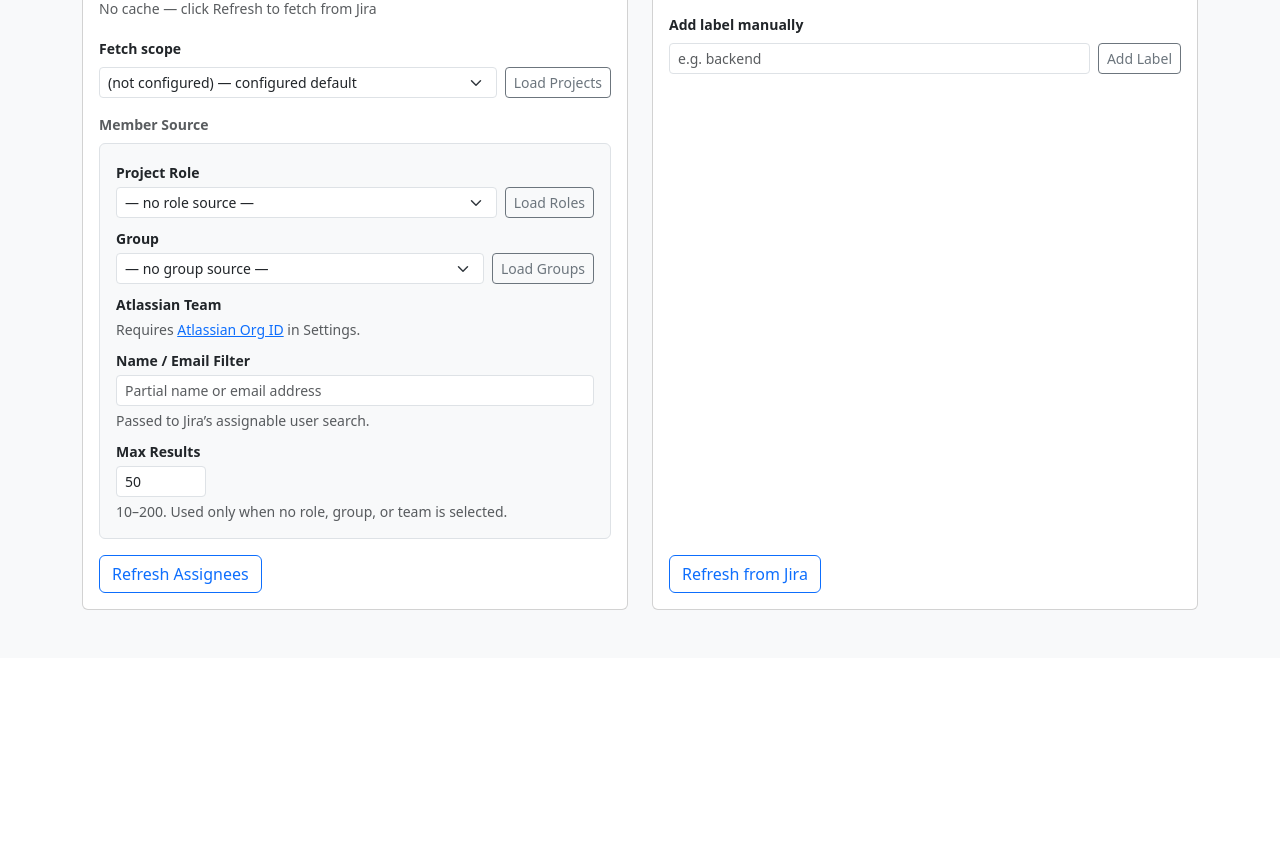
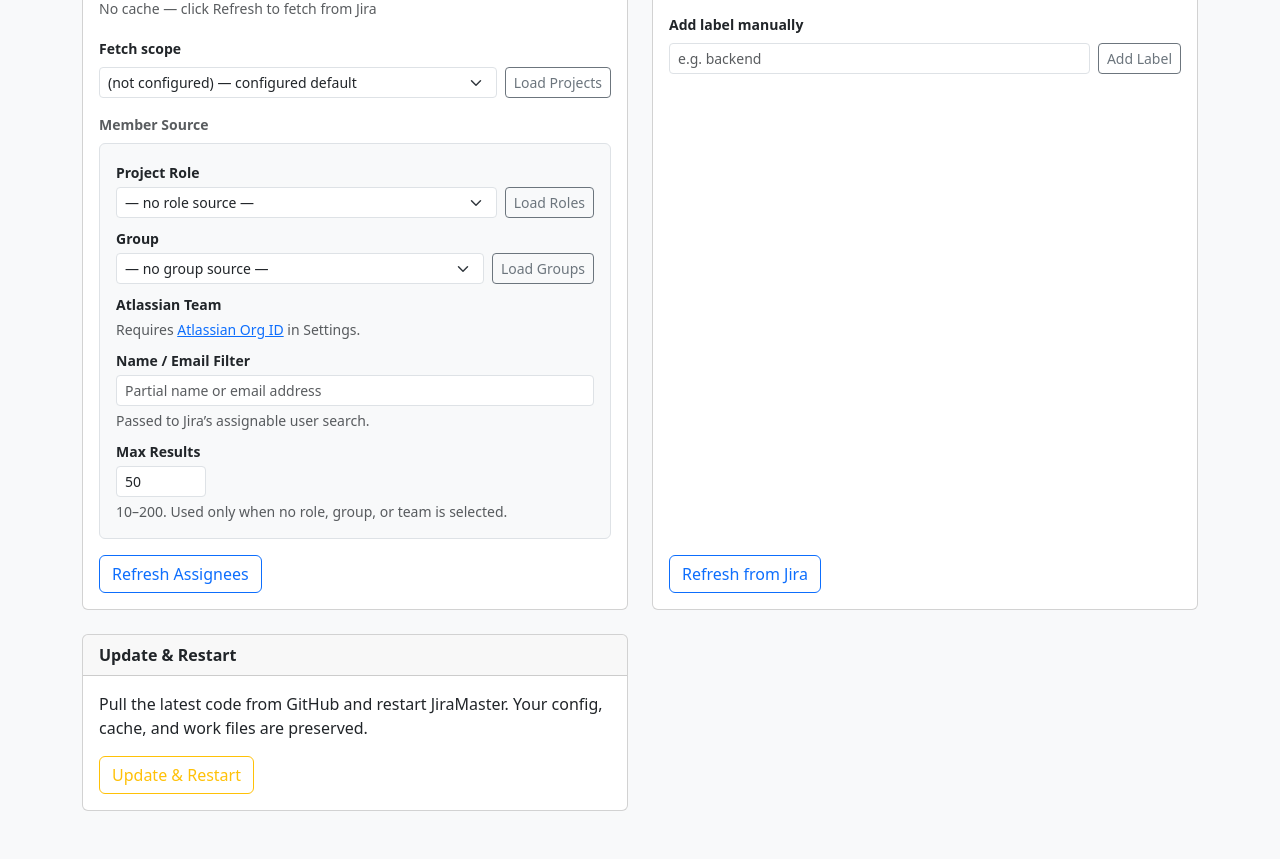
Before and after one commit to stefanschaedeli/jiramaster, a Python web app: template templates/tools/index.html in a window 1280 px wide. Shown: the part 320-1179 px from the top of the page. Before the commit the page ends 930 px from the top, so only its background shows below. Run offline with Jinja, Linux system fonts and the light colour scheme; the template is opened without the code that fills it, so the values that code supplies are empty.

Commit message:
feat: add Update & Restart button to Tools page
Adds a button on the Tools page that triggers the update cycle from the browser:
- New scripts/update.sh (macOS/Linux equivalent of update.ps1)
- POST /tools/update-and-restart spawns the update script detached so it survives the Flask process dying
- Frontend shows a reconnect overlay and polls every 2s until the app is back, then auto-reloads
- Current git commit hash shown on the Tools page for reference

Co-Authored-By: Claude Sonnet 4.6 <noreply@anthropic.com>

```diff
--- a/templates/tools/index.html
+++ b/templates/tools/index.html
@@ -173,6 +173,33 @@
           <button type="submit" class="btn btn-outline-primary">Refresh from Jira</button>
         </form>
       </div>
+    </div>
+  </div>
+</div>
+
+<!-- Update & Restart -->
+<div class="row g-4 mt-0">
+  <div class="col-md-6">
+    <div class="card">
+      <div class="card-header fw-semibold">Update &amp; Restart</div>
+      <div class="card-body">
+        <p class="card-text">Pull the latest code from GitHub and restart JiraMaster. Your config, cache, and work files are preserved.</p>
+        {% if git_version %}
+        <p class="small text-muted mb-3">Current version: <code>{{ git_version }}</code></p>
+        {% endif %}
+        <button id="update-restart-btn" class="btn btn-outline-warning">Update &amp; Restart</button>
+      </div>
+    </div>
+  </div>
+</div>
+
+<!-- Update overlay (hidden until triggered) -->
+<div id="update-overlay" class="jm-overlay" style="display:none">
+  <div class="card jm-overlay-card shadow-lg">
+    <div class="card-body text-center">
+      <div class="spinner-border text-warning mb-3" role="status" aria-hidden="true"></div>
+      <h5 class="card-title mb-2" id="update-overlay-title">Updating JiraMaster&hellip;</h5>
+      <p class="text-muted small" id="update-overlay-msg">Pulling latest code and restarting. This page will reload automatically when the app is back.</p>
     </div>
   </div>
 </div>
@@ -419,6 +446,55 @@
       );
     });
   }
+  // ── Update & Restart ──
+  document.getElementById('update-restart-btn').addEventListener('click', function() {
+    if (!confirm('This will pull the latest code from GitHub and restart JiraMaster.\n\nYour browser will reconnect automatically. Continue?')) {
+      return;
+    }
+    var btn = this;
+    btn.disabled = true;
+
+    var overlay = document.getElementById('update-overlay');
+    overlay.style.display = '';
+
+    fetch('{{ url_for("tools.update_and_restart") }}', {
+      method: 'POST',
+      headers: { 'X-CSRFToken': csrfToken }
+    })
+    .then(function(resp) { return resp.json(); })
+    .then(function(data) {
+      if (data.error) {
+        overlay.style.display = 'none';
+        btn.disabled = false;
+        alert('Failed to start update: ' + data.error);
+        return;
+      }
+      // App will be killed shortly — poll until it responds again
+      document.getElementById('update-overlay-msg').textContent = 'Restarting\u2026 this page will reload automatically.';
+      var polls = 0;
+      var pollMax = 90; // ~3 minutes
+      var interval = setInterval(function() {
+        polls++;
+        fetch('/', { method: 'HEAD', cache: 'no-store' })
+          .then(function() {
+            clearInterval(interval);
+            location.href = '{{ url_for("tools.index") }}';
+          })
+          .catch(function() {
+            if (polls >= pollMax) {
+              clearInterval(interval);
+              document.getElementById('update-overlay-title').textContent = 'Taking longer than expected\u2026';
+              document.getElementById('update-overlay-msg').textContent = 'The app hasn\u2019t come back yet. Refresh manually when it\u2019s ready.';
+            }
+          });
+      }, 2000);
+    })
+    .catch(function(err) {
+      overlay.style.display = 'none';
+      btn.disabled = false;
+      alert('Request failed: ' + err.message);
+    });
+  });
 })();
 </script>
 {% endblock %}
```
Also changed, not shown: routes/tools.py (+58 -0 lines), 1 other file.
